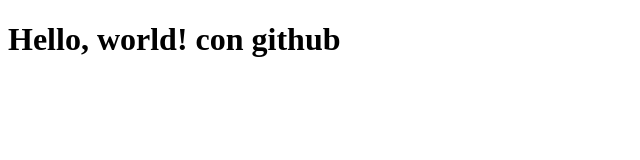
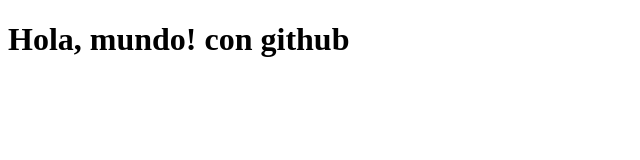
Before and after one commit to Nelly-debug440/Nelly-debug440.github.io, a plain HTML site: page index.html in a window 1280 px wide. Shown: the whole page, without its empty margins (0-640 px from the left). Drawn offline with Linux system fonts and the light colour scheme.

Commit message:
hola mundo

```diff
--- a/index.html
+++ b/index.html
@@ -6,6 +6,6 @@
     <title>Document</title>
 </head>
 <body>
-    <H1 class=text-center mt-5  display-4 text-primary>Hello, world! con github </H1>
+    <H1 class=text-center mt-5  display-4 text-primary>Hola, mundo! con github </H1>
 </body>
 </html>
```
